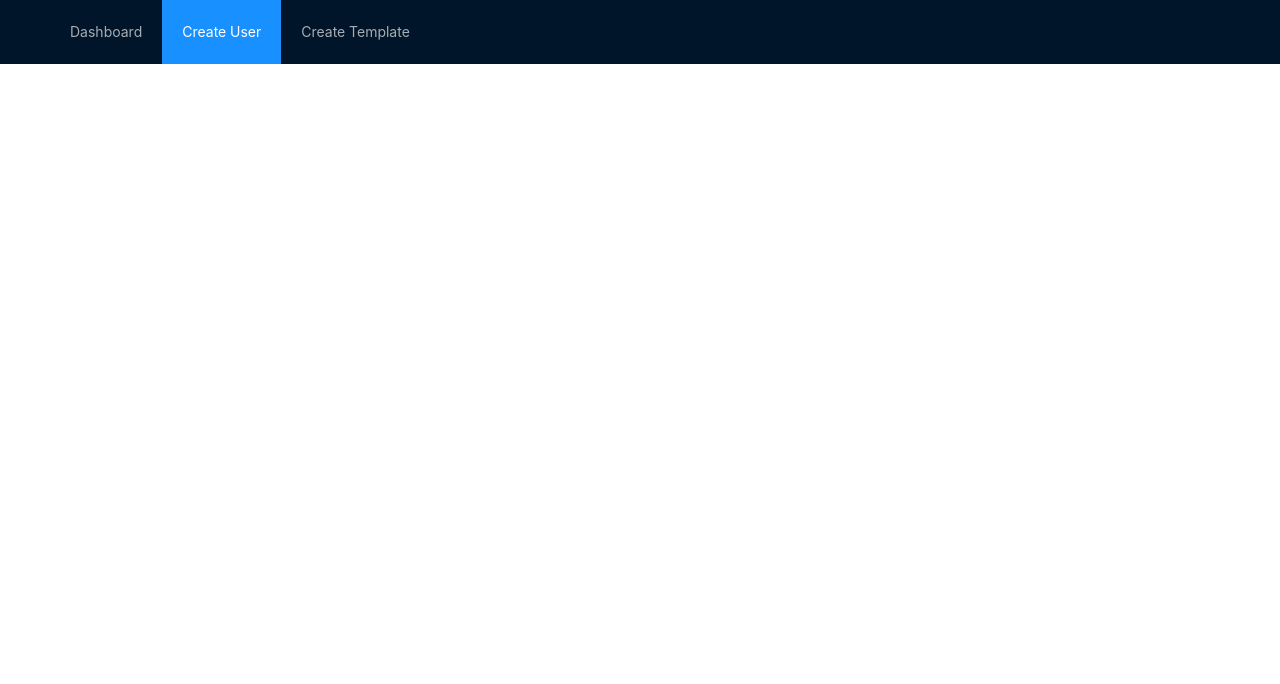
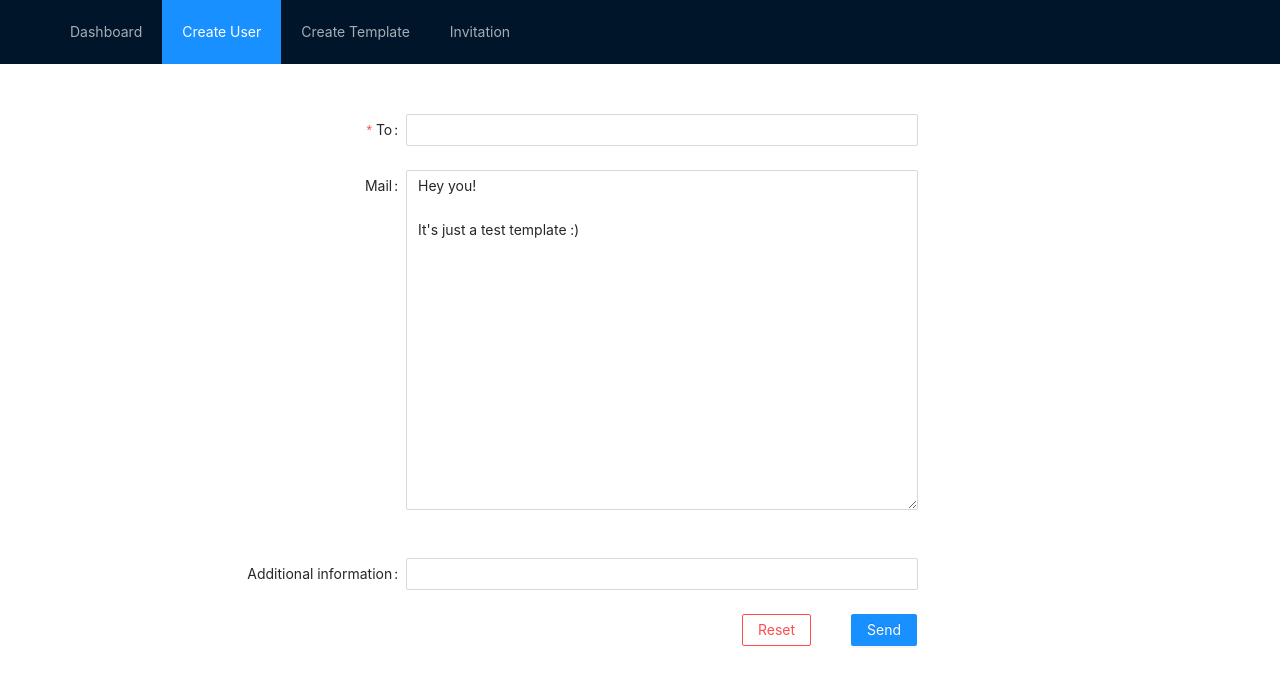
Before and after one commit to nokia-wroclaw/innovativeproject-training-planner, a React (Create React App) app in the folder client/: page /invitation in a window 1280 px wide. Shown: the top 684 px of the page. Built offline with nearby package versions, Linux system fonts and the light colour scheme.

Commit message:
basic invite form

```diff
--- a/client/src/App.js
+++ b/client/src/App.js
@@ -1,18 +1,19 @@
-import React from 'react';
-import { BrowserRouter, Switch, Route } from 'react-router-dom'
-
+import React from "react";
+import { BrowserRouter, Switch, Route } from "react-router-dom";
 import Navbar from "./components/layout/navbar.component";
 import CreateUser from "./components/user/createUser.component";
 import CreateInviteTemplate from "./components/template/createInviteTemplate.component";
+import Invitation from "./components/template/invitation.component";
 
 function App() {
   return (
     <BrowserRouter>
-        <Navbar />
-        <Switch>
-          <Route path="/useres" component={CreateUser} />
-          <Route path="/inviteTemplate" component={CreateInviteTemplate} />
-        </Switch>
+      <Navbar />
+      <Switch>
+        <Route path="/useres" component={CreateUser} />
+        <Route path="/inviteTemplate" component={CreateInviteTemplate} />
+        <Route path="/invitation" component={Invitation} />
+      </Switch>
     </BrowserRouter>
   );
 }
--- a/client/src/components/layout/navbar.component.js
+++ b/client/src/components/layout/navbar.component.js
@@ -1,16 +1,15 @@
-import React, { Component } from 'react';
-import { Link } from 'react-router-dom';
+import React, { Component } from "react";
+import { Link } from "react-router-dom";
 import { Menu } from "antd";
 
 export default class Navbar extends Component {
-
   render() {
     return (
       <Menu
         theme="dark"
         mode="horizontal"
-        defaultSelectedKeys={['2']}
-        style={{ lineHeight: '64px', padding: '0 50px', marginBottom: '50px' }}
+        defaultSelectedKeys={["2"]}
+        style={{ lineHeight: "64px", padding: "0 50px", marginBottom: "50px" }}
       >
         <Menu.Item key="1">
           <Link to="/"> Dashboard </Link>
@@ -21,7 +20,11 @@ export default class Navbar extends Component {
         <Menu.Item key="3">
           <Link to="/inviteTemplate"> Create Template </Link>
         </Menu.Item>
+        <Menu.Item key="4">
+          <Link to="/invitation"> Invitation </Link>
+          {/* <Link to="/invitationtest"> Invitation </Link> */}
+        </Menu.Item>
       </Menu>
-    )
+    );
   }
 }
--- a/client/src/components/template/createInviteTemplate.component.js
+++ b/client/src/components/template/createInviteTemplate.component.js
@@ -11,7 +11,7 @@ export default function CreateInviteTemplate() {
   let [date, setDate] = useState(null);
   const [duration, setDuration] = useState(2);
   const [instructor, setInstructor] = useState("");
-  const [title, setTitle] = useState("");
+  const [title, setTitle] = useState("pies");
   const [agenda, setAgenda] = useState("");
   const [description, setDescription] = useState("");
   const [willLearn, setWillLearn] = useState("");
--- /dev/null
+++ b/client/src/components/template/defaultMailPattern.component.js
@@ -0,0 +1,9 @@
+import React from "react";
+
+function DefaultEmailPattern() {
+  return `Hey you!
+
+It's just a test template :) `;
+}
+
+export default DefaultEmailPattern;
--- /dev/null
+++ b/client/src/components/template/invitation.component.js
@@ -0,0 +1,76 @@
+import React, { useState } from "react";
+import { Form, Input, InputNumber, Button } from "antd";
+import DefaultEmailPattern from "./defaultMailPattern.component";
+import Demo from "../template/test";
+import InviteStyle from "../../css/inviteTest.module.css";
+
+export default function Invitation() {
+  const layout = {
+    labelCol: { span: 8 },
+    wrapperCol: { span: 16 }
+  };
+
+  const validateMessages = {
+    required: "This field is required!",
+    types: {
+      email: "Not a validate email!",
+      number: "Not a validate number!"
+    },
+    number: {
+      range: "Must be between ${min} and ${max}"
+    }
+  };
+
+  return (
+    <div className={InviteStyle.mainForm}>
+      <Form
+        {...layout}
+        name="nest-messages"
+        validateMessages={validateMessages}
+      >
+        <Form.Item
+          name={["user", "email"]}
+          label="To"
+          rules={[{ type: "email" }, { required: true }]}
+        >
+          <Input />
+        </Form.Item>
+        {/*
+        <Form.Item
+          name={["eemailcontent"]}
+          defaultValue={"pies"}
+          label="E-mail"
+          valuePropName="pies"
+        >
+          <Input.TextArea rows={4} valuePropName="pies" />
+        </Form.Item> */}
+
+        <Form.Item label={"Mail"}>
+          <div>
+            <Demo> </Demo>
+          </div>
+        </Form.Item>
+
+        <Form.Item name={["addInfo"]} label="Additional information">
+          <Input />
+        </Form.Item>
+
+        <Form.Item wrapperCol={{ ...layout.wrapperCol, offset: 8 }}>
+          <div className={InviteStyle.buttons}>
+            <Button className="inviteButton" type="default" danger="true">
+              Reset
+            </Button>
+
+            <Button
+              className={InviteStyle.sendButton}
+              type="primary"
+              htmlType="submit"
+            >
+              Send
+            </Button>
+          </div>
+        </Form.Item>
+      </Form>
+    </div>
+  );
+}
--- /dev/null
+++ b/client/src/components/template/test.js
@@ -0,0 +1,47 @@
+import React, { useState } from "react";
+import { Form, Input } from "antd";
+import InviteStyle from "../../css/inviteTest.module.css";
+import DefaultEmailPattern from "./defaultMailPattern.component";
+
+const CustomizedForm = ({ onChange, fields }) => (
+  <Form
+    name="global_state"
+    fields={fields}
+    onFieldsChange={(changedFields, allFields) => {
+      onChange(allFields);
+    }}
+  >
+    <Form.Item
+      name="username"
+      rules={[
+        {
+          message: "Username is required!"
+        }
+      ]}
+    >
+      <Input.TextArea rows={15} />
+    </Form.Item>
+  </Form>
+);
+
+const Demo = () => {
+  const [fields, setFields] = useState([
+    {
+      name: ["username"],
+      //   value: "Ant Design"
+      value: `${DefaultEmailPattern()}`
+    }
+  ]);
+  return (
+    <div>
+      <CustomizedForm
+        fields={fields}
+        onChange={newFields => {
+          setFields(newFields);
+        }}
+      />
+      {/* <pre className="language-bash">{JSON.stringify(fields, null, 2)}</pre> */}
+    </div>
+  );
+};
+export default Demo;
--- /dev/null
+++ b/client/src/css/inviteTest.module.css
@@ -0,0 +1,33 @@
+.sendButton {
+  /* align-items: right;
+  margin-right: auto; */
+  margin-left: 40px;
+  margin-right: 0;
+}
+
+.textar {
+  margin-top: 0;
+  margin-bottom: 0;
+}
+.buttons {
+  margin-left: 336px;
+}
+
+.mainForm {
+  width: 60%;
+  display: block;
+
+  margin-left: 150px;
+  margin-right: auto;
+}
+
+.inviteInpField {
+  margin-top: 15px;
+  margin-bottom: 15px;
+}
+
+.demo {
+  margin-right: auto;
+  margin-left: 200px;
+  width: 70%;
+}
```
Also changed, not shown: 1 other file (tests, documents, lock files or other folders).
